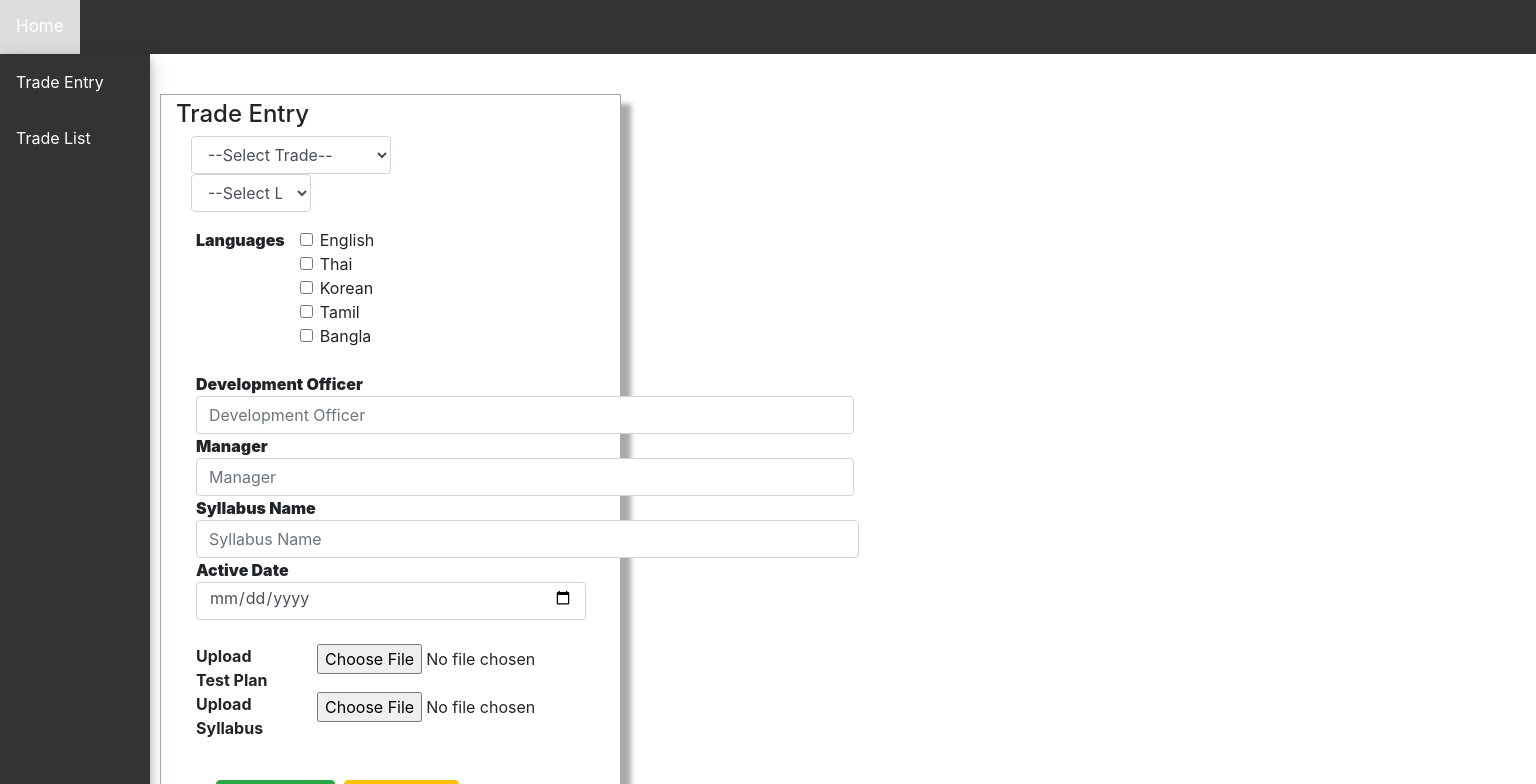
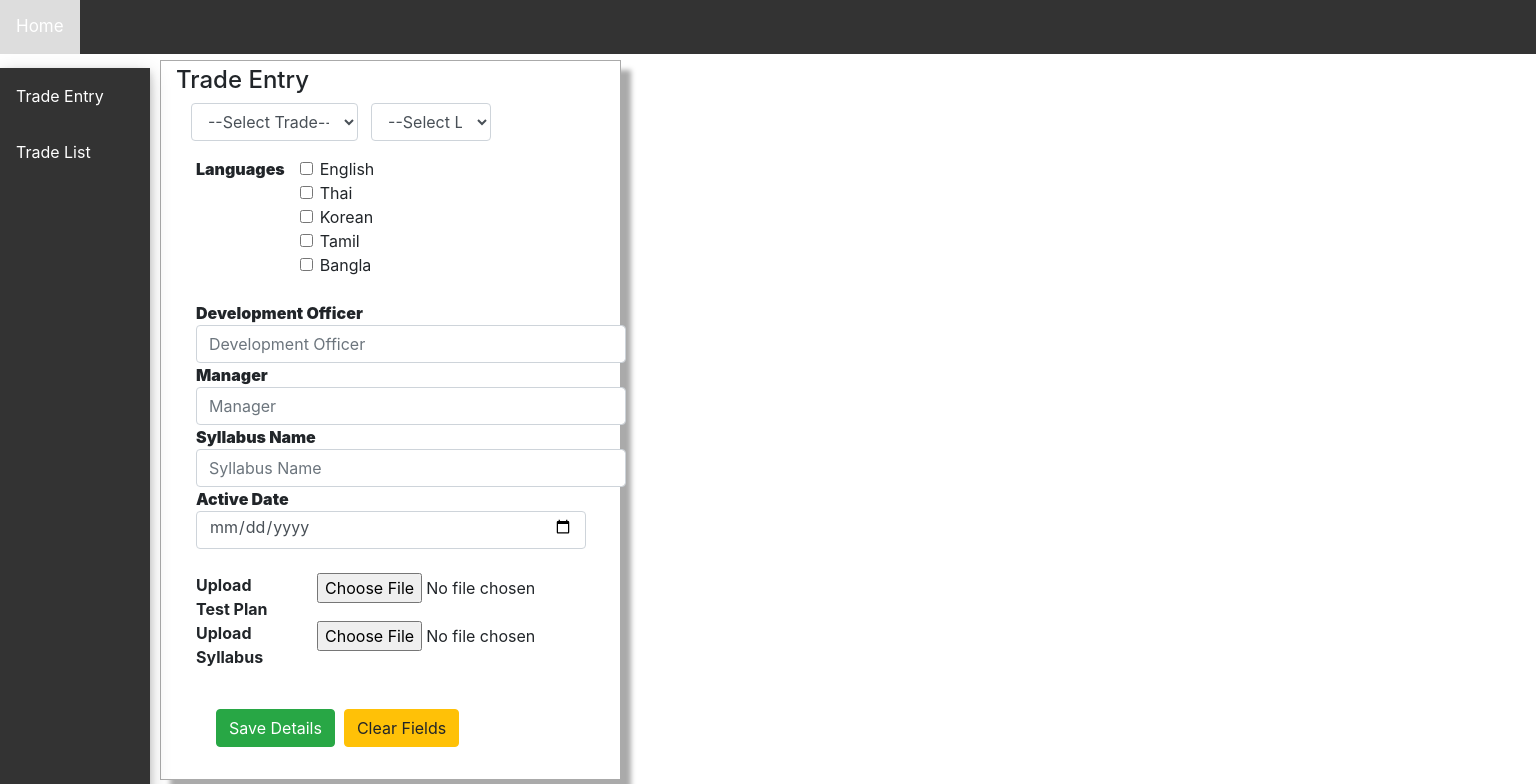
Before and after one commit to Tajbiul-Rawol/clientCrudAngular, an Angular app: page /trade in a window 1536 px wide. Shown: the top 784 px of the page. Built offline with nearby package versions, Linux system fonts and the light colour scheme.

Commit message:
font size and nav bar, side bar fix position

```diff
--- a/src/app/app.component.css
+++ b/src/app/app.component.css
@@ -3,6 +3,8 @@
     background-color: #333;
     overflow: hidden;
     width: 100%;
+    top: 0;
+    position: fixed;
   }
 
   /* Style the links inside the navigation bar */
@@ -13,6 +15,8 @@
     padding: 14px 16px;
     text-decoration: none;
     font-size: 17px;
+    z-index: 9999;
+    display: block;
   }
 
   /* Change the color of links on hover */
@@ -43,7 +47,9 @@
     position: fixed;
     height: 100%;
     overflow: auto;
-    box-shadow: 0 4px 8px 0 rgba(0, 0, 0, 0.2), 0 6px 20px 0 rgba(0, 0, 0, 0.19);;
+    box-shadow: 0 4px 8px 0 rgba(0, 0, 0, 0.2), 0 6px 20px 0 rgba(0, 0, 0, 0.19);
+    z-index: 1000;
+    top: 8.5%;
   }
 
   .sidebar a {
--- a/src/app/trade/trade.component.css
+++ b/src/app/trade/trade.component.css
@@ -16,21 +16,54 @@
 
 .container{
   margin-left: 160px !important;
-  margin-top: 40px;
+  margin-top: 60px;
   width: 30% !important;
   padding:5px 8px 5px 15px;
   box-shadow: 10px 10px 5px #aaaaaa;
   border: 1px solid #aaaaaa;
   height:720px !important;
+  z-index: 0;
 }
 
+
+
+@media screen and (min-width: 1326px) {
+  #trade{
+    width: 50% !important;
+    display: inline !important;
+  }
+
+  #tradeLevel{
+      width: 36% !important;
+      display: inline !important;
+    }
+
+  #datepicker{
+    width: 117% !important;
+    display: inline !important;
+    padding-top: 0px !important;
+  }
+
+  #developmentOfficer{
+    width: 155% !important;
+  }
+  #Manager{
+    width: 155% !important;
+  }
+
+  #syllabusName{
+    width: 155% !important;
+  }
+}
+
+
 #developmentOfficer{
-  width: 240% !important;
+  width: 157% !important;
 }
 #Manager{
-  width: 240% !important;
+  width: 157% !important;
  }
 
 #syllabusName{
-  width: 242% !important;
+  width: 157% !important;
 }
--- a/src/app/trade/trade.component.html
+++ b/src/app/trade/trade.component.html
@@ -79,7 +79,6 @@
             placeholder="Development Officer"
             aria-label="Development Officer"
             aria-describedby="basic-addon1"
-            style="width: 520px"
             [(ngModel)]="tradeData.DevelopmentOfficer"
             id="developmentOfficer"
           />
@@ -99,7 +98,6 @@
             placeholder="Manager"
             aria-label="Manager"
             aria-describedby="basic-addon1"
-            style="width: 520px"
             [(ngModel)]="tradeData.Manager"
             id="Manager"
           />
@@ -135,7 +133,6 @@
             placeholder="Syllabus Name"
             aria-label="Syllabus Name"
             aria-describedby="basic-addon1"
-            style="width: 520px"
             [(ngModel)]="tradeData.SyllabusName"
             id="syllabusName"
           />
--- a/src/app/trade/tradelist/tradelist.component.css
+++ b/src/app/trade/tradelist/tradelist.component.css
@@ -24,4 +24,5 @@
 
 .container{
   margin-left: 169px;
+  margin-top: 3%;
 }
--- a/src/index.html
+++ b/src/index.html
@@ -1,5 +1,5 @@
 <!DOCTYPE html>
-<html lang="en" style="overflow-y: hidden">
+<html lang="en">
   <head>
     <meta charset="utf-8" />
     <title>Client</title>
```
